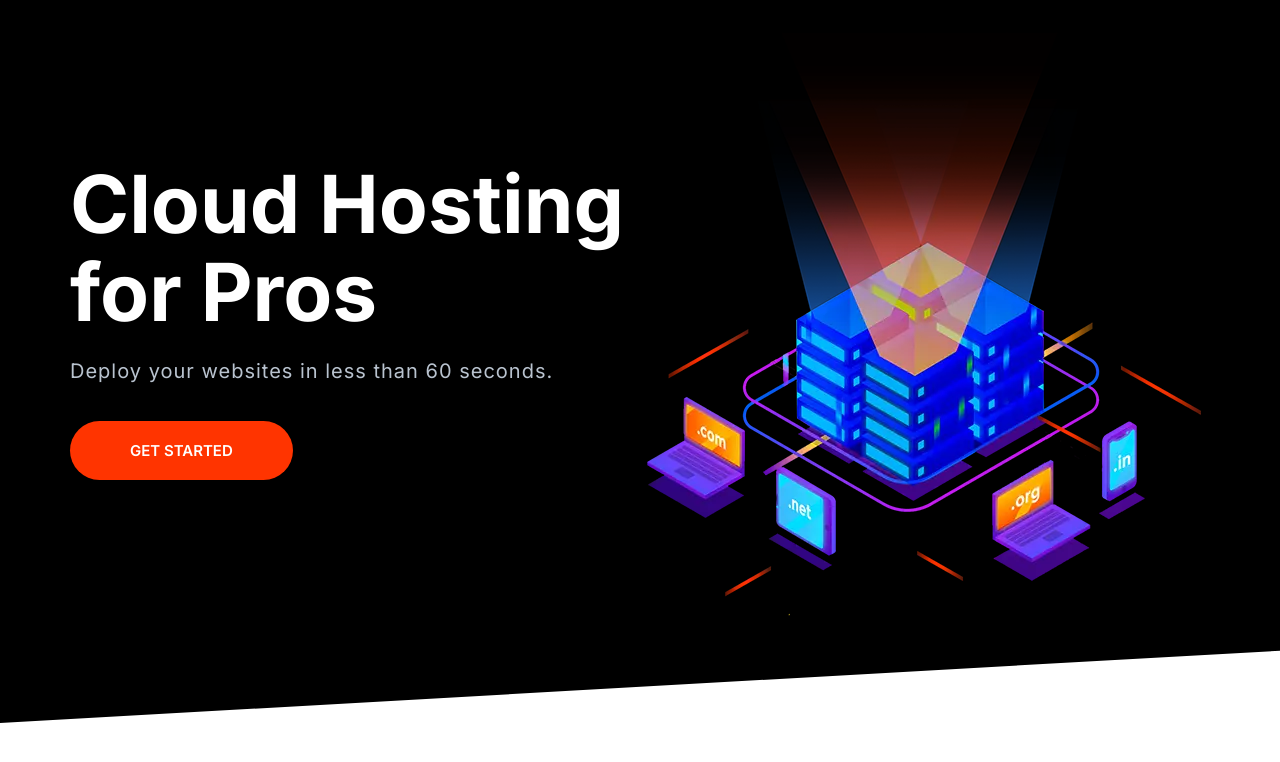
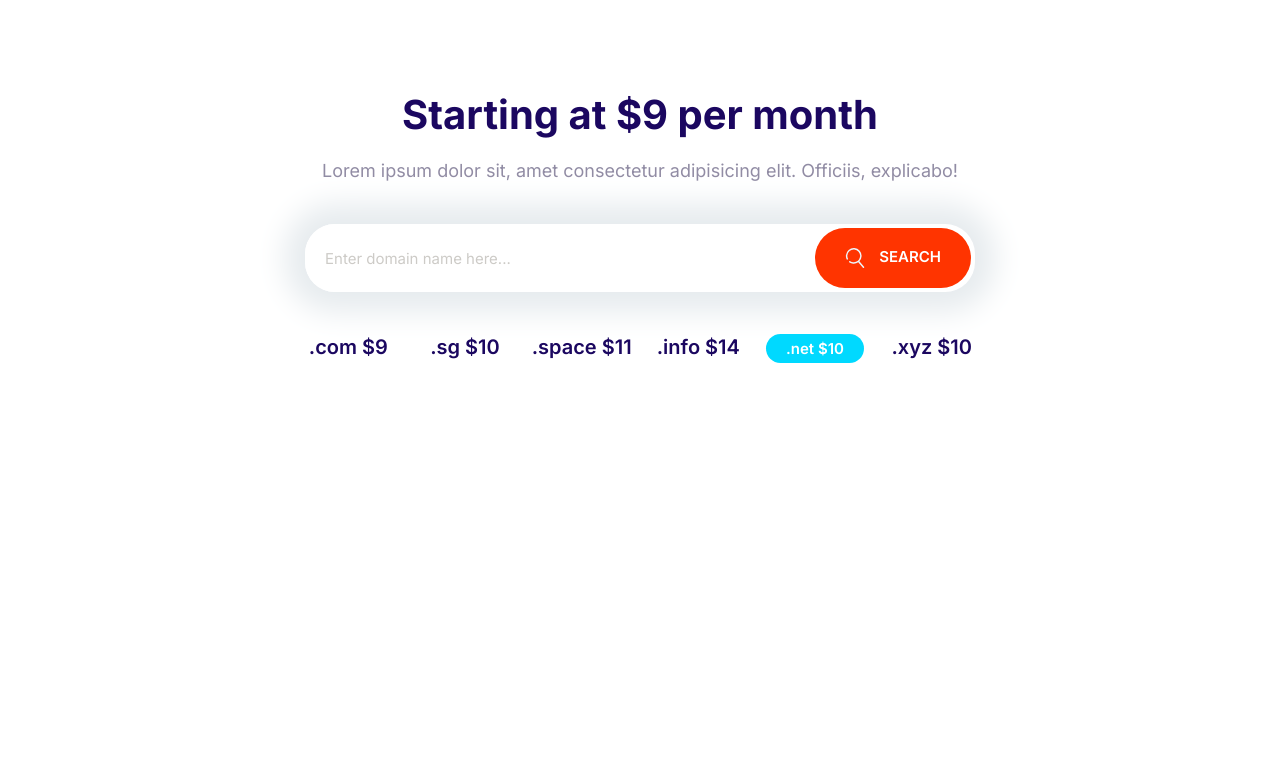
Before and after one commit to FER4S/Moshify, a plain HTML site: page index.html in a window 1280 px wide. Drawn offline with Linux system fonts and the light colour scheme.

Commit message:
Build Domain Block.

```diff
--- a/css/styles.css
+++ b/css/styles.css
@@ -197,10 +197,18 @@ a {
   font-size: 1.8rem;
   font-weight: 600;
   margin: 1rem 0;
+  outline: 0;
   padding: 2rem 3rem;
   text-transform: uppercase;
   white-space: nowrap;
   text-align: center;
+}
+
+.btn .icon {
+  width: 2rem;
+  height: 2rem;
+  margin-right: 1rem;
+  vertical-align: middle;
 }
 
 .btn--primary {
@@ -278,7 +286,7 @@ a {
 .input-group .input {
   border: 0;
   flex-grow: 1;
-  padding: 1.5rem 1rem;
+  padding: 1.5rem 2rem;
 }
 .input-group .btn {
   margin: 4px;
@@ -660,3 +668,29 @@ a {
     align-self: center;
   }
 }
+
+/* Domain Block */
+
+.domain-block .input-group {
+  box-shadow: 0 0 30px 20px #e6ebee;
+  border: 0;
+  margin: 4rem auto;
+  max-width: 670px;
+}
+
+.domain-block__prices {
+  display: grid;
+  grid-template-columns: repeat(3, 1fr);
+  grid-template-rows: repeat(2, 6rem);
+  font-size: 2rem;
+  font-weight: 600;
+  justify-items: center;
+  max-width: 700px;
+  margin: 0 auto;
+}
+
+@media screen and (min-width: 768px) {
+  .domain-block__prices {
+    grid-template-columns: repeat(auto-fit, minmax(10rem, 1fr));
+  }
+}
--- a/index.html
+++ b/index.html
@@ -13,25 +13,35 @@
     <link rel="stylesheet" href="css/styles.css" />
   </head>
   <body>
-    <section class="block block--dark block--skewed-left hero">
-      <div class="container grid grid--1x2">
-        <header class="block__header hero__content">
-          <h1 class="block__heading">Cloud Hosting for Pros</h1>
-          <p class="hero__tagline">
-            Deploy your websites in less than 60 seconds.
-          </p>
-          <a href="" class="btn btn--accent btn--streched">Get Started</a>
-        </header>
-        <picture>
-          <source
-            type="image/webp"
-            srcset="images/banner.webp 1x, images/banner@2x.webp 2x" />
-          <source
-            type="image/png"
-            srcset="images/banner.png 1x, images/banner@2x.png 2x" />
-          <img class="hero__image" src="images/banner.png" alt=""
-        /></picture>
+    <section class="block container domain-block">
+      <header class="block__header">
+        <h2>Starting at $9 per month</h2>
+        <p>
+          Lorem ipsum dolor sit, amet consectetur adipisicing elit. Officiis,
+          explicabo!
+        </p>
+      </header>
+      <div class="input-group">
+        <input
+          type="text"
+          class="input"
+          placeholder="Enter domain name here..."
+        />
+        <button class="btn btn--accent">
+          <svg class="icon icon--white">
+            <use xlink:href="images/sprite.svg#search"></use>
+          </svg>
+          Search
+        </button>
       </div>
+      <ul class="list domain-block__prices">
+        <li>.com $9</li>
+        <li>.sg $10</li>
+        <li>.space $11</li>
+        <li>.info $14</li>
+        <li><span class="badges badge--secondary">.net $10</span></li>
+        <li>.xyz $10</li>
+      </ul>
     </section>
     <script src="js/main.js"></script>
   </body>
```
Also changed, not shown: components/domain block.html (added, +26 -0 lines).
